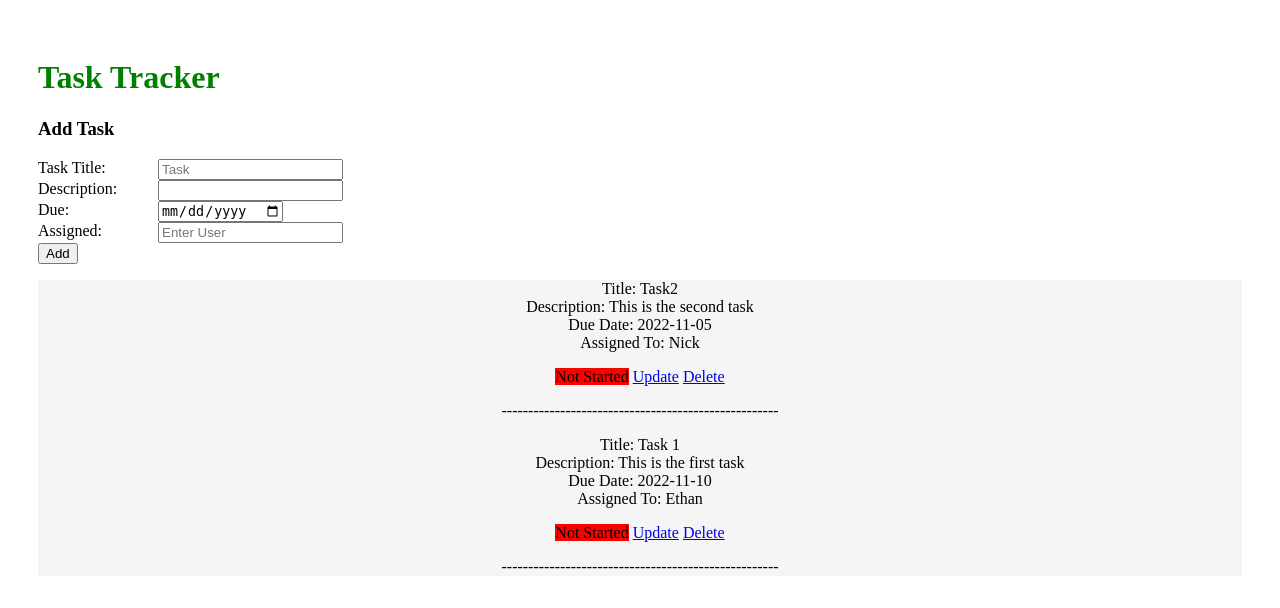
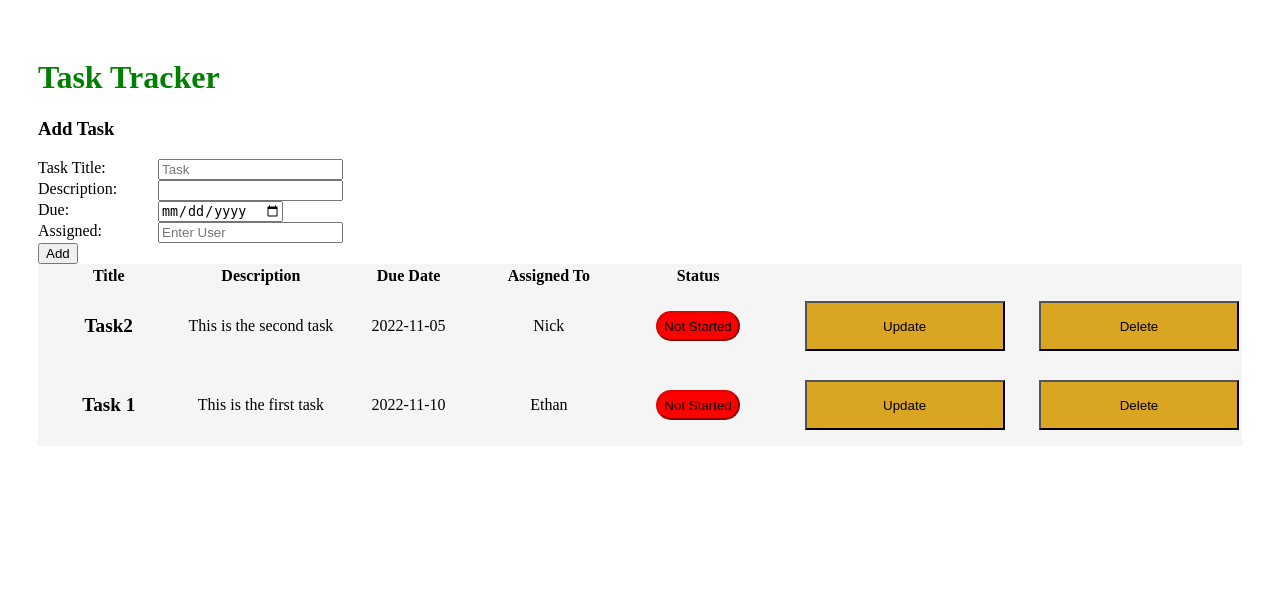
Before and after one commit to ethanh2003/Task-Tracker, a Flask app: page / in a window 1280 px wide. Shown: the top 608 px of the page. Run offline with Flask 2, Linux system fonts and the light colour scheme; data comes from the database, SQL or seed files in the repository; both versions use the stored data as it was after the commit.

Commit message:
Updated css

```diff
--- a/static/main.css
+++ b/static/main.css
@@ -1,32 +1,74 @@
 body {
     padding: 30px 30px;
-    }
-h1{
-    color:green;
 }
-h2{
-    color:gold;
-    background:green;
+
+h1 {
+    color: green;
 }
-label:not(.ex){ /*Creates deign for submission fourms*/
+
+h2 {
+    color: gold;
+    background: green;
+}
+
+label:not(.ex) {
+    /*Creates deign for submission fourms*/
     display: block;
     float: left;
-    width : 120px;
-  }
-.todo{
+    width: 120px;
+}
+h3 {
+    font-weight: bold;
+    text-align: left;
+}
+
+h4 {
+    text-align: left;
+    margin: 1px;
+}
+
+th {
+    width: 550px;
+}
+
+td {
+    height: 75px;
+}
+
+td>a>button {
+    width: 200px;
+    height: 50px;
+    background-color: goldenrod;
+}
+/*Classes*/
+.todo {
     text-align: center;
     background-color: whitesmoke;
 
 }
-.inProgress{
+
+.inProgress {
     background-color: aqua;
-    border: 5px;
+    border-color: rgb(1, 208, 208);
+    height: 30px;
+    border-radius: 15px;
 }
-.complete{
+
+.complete {
     background-color: lightgreen;
-    border: 5px;
+    border-color: rgb(119, 196, 119);
+    height: 30px;
+    border-radius: 15px;
 }
-.notStarted{
+
+.notStarted {
     background-color: red;
-    border: 5px;
+    border-color: rgb(221, 4, 4);
+    height: 30px;
+    border-radius: 15px;
 }
+
+.title {
+    font-weight: bold;
+    font-size: larger;
+}
--- a/templates/index.html
+++ b/templates/index.html
@@ -30,20 +30,34 @@
         </div>
     </form>
     <div class="todo">
+     <table>
+        <thead>
+        <tr>
+            <th>Title</th>
+            <th>Description</th>
+            <th>Due Date</th>
+            <th>Assigned To</th>
+            <th>Status</th>
+            <th></th>
+        </thead>
+        </tr>
+        <tbody>
     {% for todo in todo_list %}
+    <tr>
+    <td class="title">{{ todo.title }}</td> <td>{{ todo.description }}</td>  <td>{{ todo.due }}</td>  <td>{{ todo.assigned }}</td>
+    <td>{% if todo.complete == 0 %}
+    <button class="notStarted">Not Started</button>
+    {% elif todo.complete == 1 %}
+    <button class="inProgress">In Progress</button>
+    {% else %}
+    <button class="complete">Complete</button>
+    {% endif %}</td>
+    <td><a href="/update/{{ todo.id }}"><button>Update</button></a></td>
+    <td><a href="/delete/{{ todo.id }}"><button>Delete</button></a></td></tr>
 
-    <p> Title: {{ todo.title }} <br>Description: {{ todo.description }}  <br>Due Date: {{ todo.due }}  <br>Assigned To: {{ todo.assigned }}</p>
-    {% if todo.complete == 0 %}
-    <span class="notStarted">Not Started</span>
-    {% elif todo.complete == 1 %}
-    <span class="inProgress">In Progress</span>
-    {% else %}
-    <span class="complete">Complete</span>
-    {% endif %}
-    <a href="/update/{{ todo.id }}">Update</a>
-    <a href="/delete/{{ todo.id }}">Delete</a>
-    <p>----------------------------------------------------</p>
     {% endfor %}
+    </tbody>
+    </table>
     </div>
 
 </body>
```
Also changed, not shown: instance/database.sqlite.
